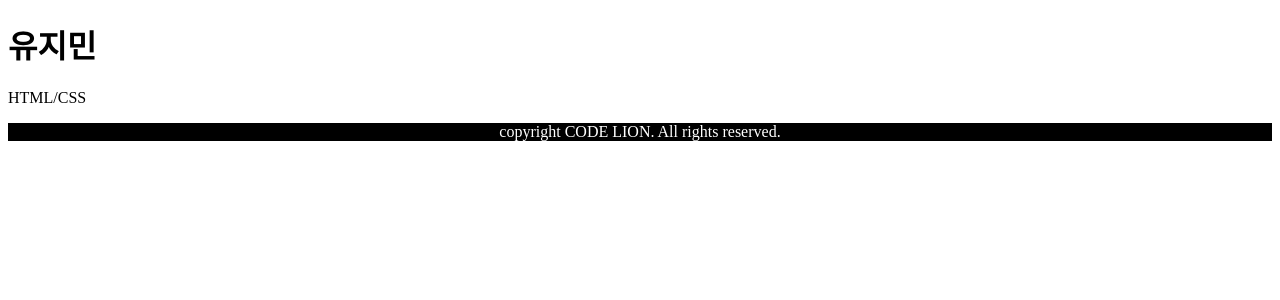
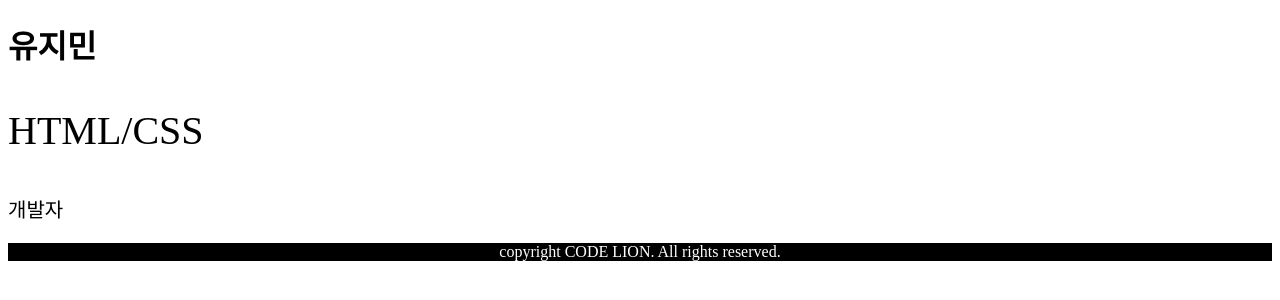
Before and after one commit to yoo-jimin127/CodeLion_MyPortpolio, a plain HTML site: page index.html in a window 1280 px wide. Drawn offline with Linux system fonts and the light colour scheme.

Commit message:
add : chap 5

```diff
--- a/codelion.css
+++ b/codelion.css
@@ -3,3 +3,11 @@ footer {
     background-color: black; /* 배경 색상 변경 */
     color: white; /* 글씨 색상 변경 */
 }
+
+.big-font {
+    font-size: 40px;
+}
+
+.small-font {
+    font-size: 20px;
+}
--- a/index.html
+++ b/index.html
@@ -8,7 +8,8 @@
 
         <body>
             <h1>유지민</h1>
-            <p>HTML/CSS</p>
+            <p class="big-font">HTML/CSS</p>
+            <p class="small-font">개발자</p>
 
             <footer>copyright CODE LION. All rights reserved.</footer>
         </body>
```
Also changed, not shown: 1 other file.
